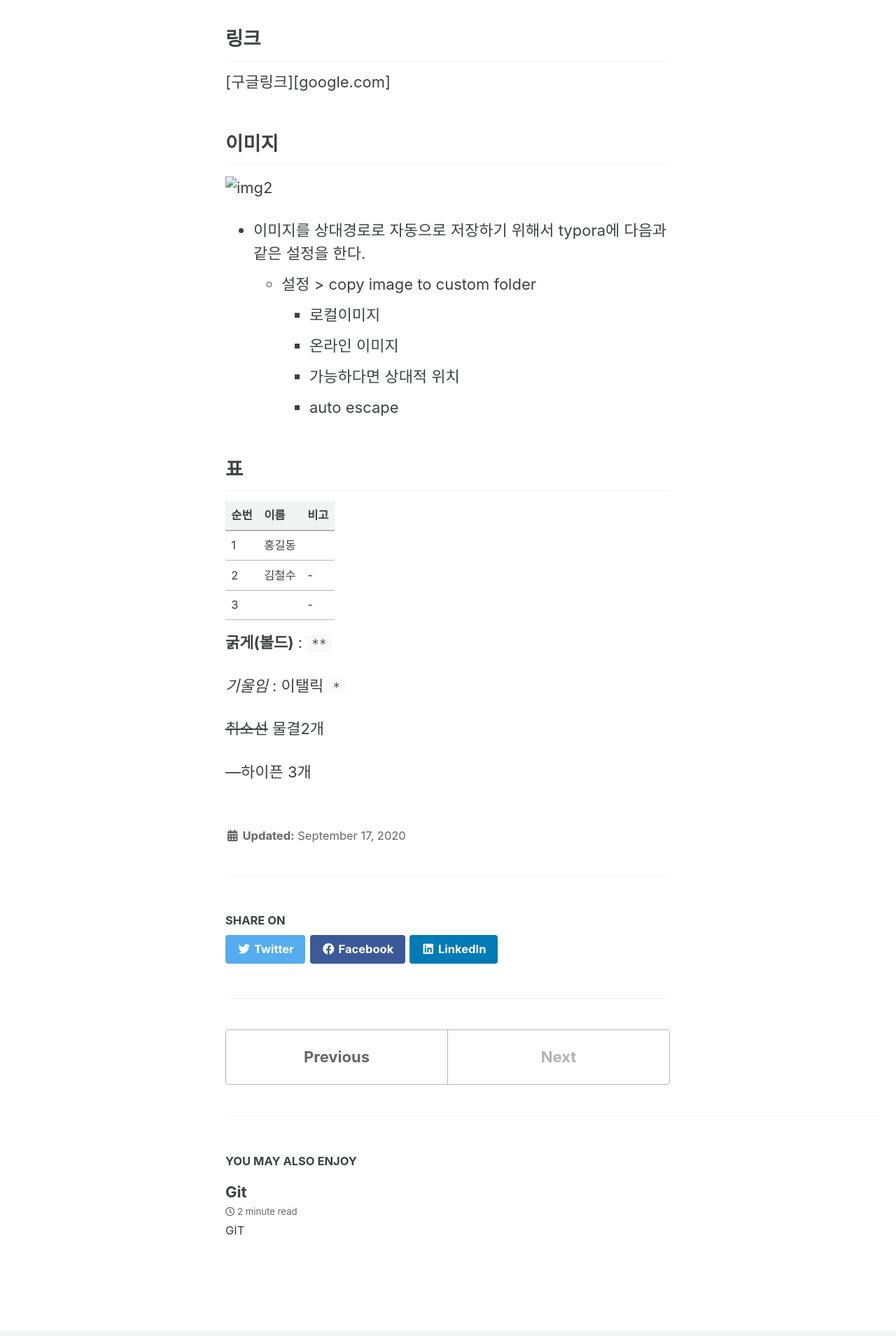
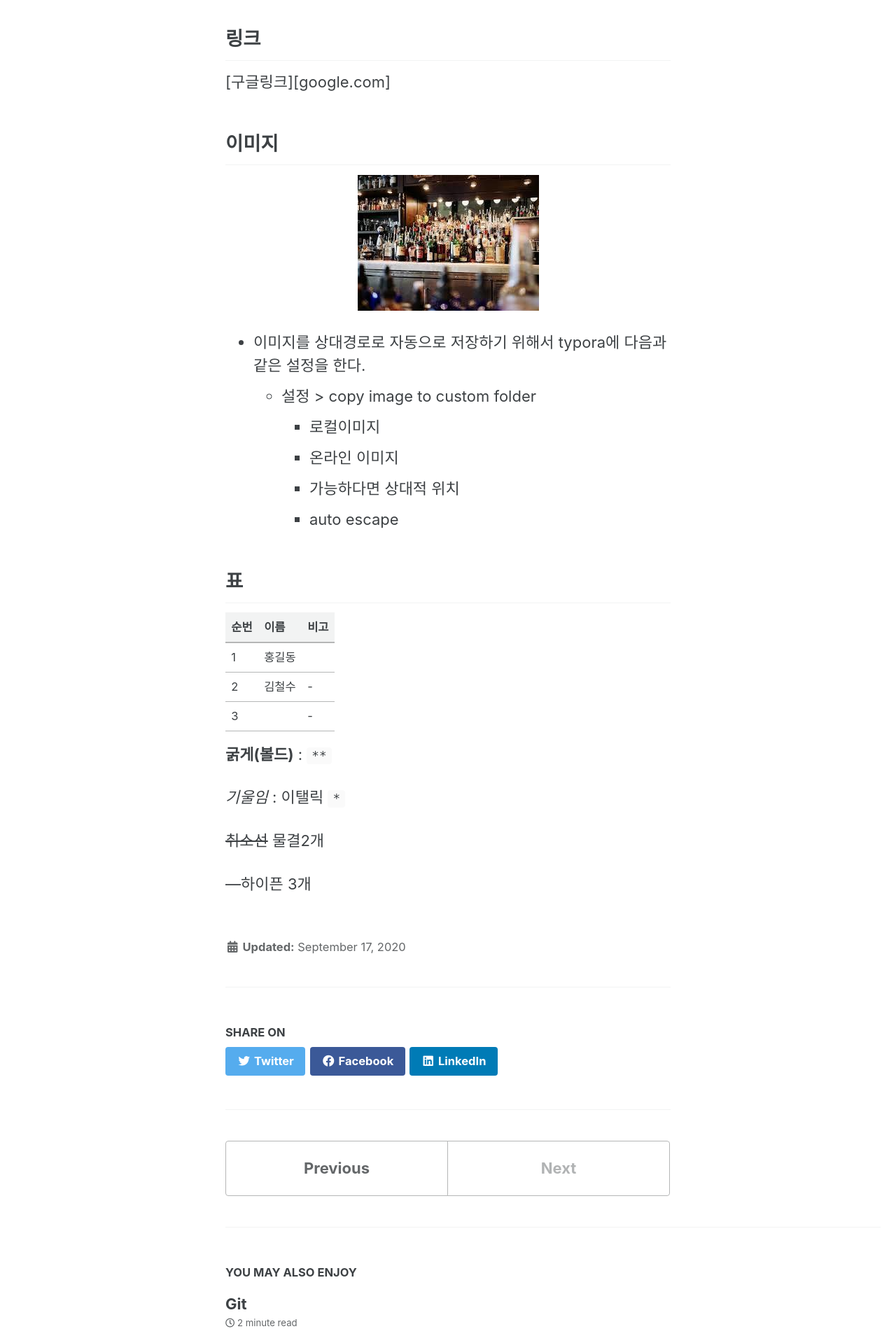
Before and after one commit to hunman89/hunman89.github.io, a Jekyll site: the page built from _posts/2020-09-17-markdown.md, in a window 1280 px wide. Shown: the part 1949-3858 px from the top of the page at 70% size. Built offline with Jekyll 4.4.1, drawn with Linux system fonts in a browser that asks for light colours; cached includes are drawn as plain includes.

Commit message:
fix post image

```diff
--- a/_posts/2020-09-17-markdown.md
+++ b/_posts/2020-09-17-markdown.md
@@ -58,7 +58,7 @@ $ git init
 
 ## 이미지
 
-![img2](md-images/img2.jpg)
+![image-center](/assets/images/img2.jpg){: .align-center}
 
 * 이미지를 상대경로로 자동으로 저장하기 위해서 typora에 다음과 같은 설정을 한다.
   * 설정 > copy image to custom folder
```
Also changed, not shown: assets/images/img2.jpg (renamed from _posts/md-images/img2.jpg).
